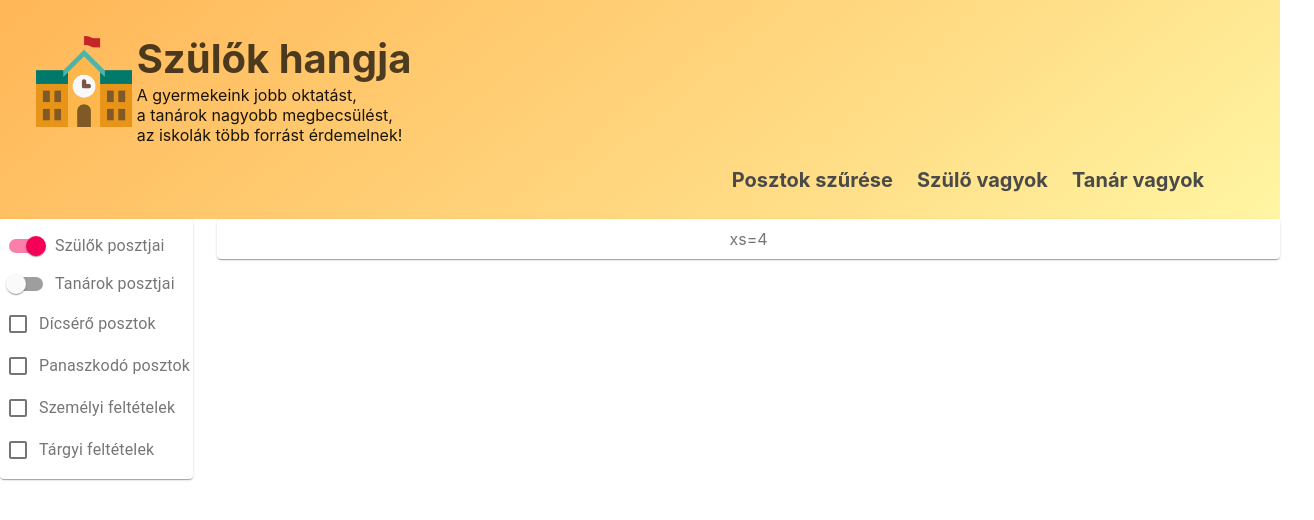
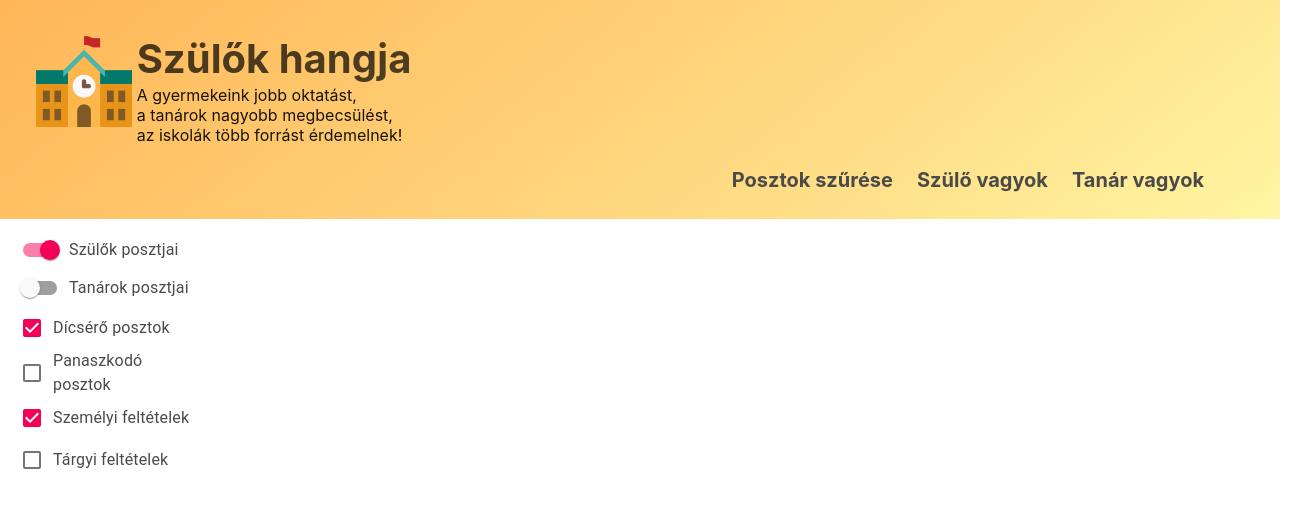
Before and after one commit to KlaraHajdu/szulokhangjaFE, a React (Create React App) app: page /filter in a window 1280 px wide. Shown: the top 520 px of the page, 1314 px wide, since content can reach past the window. Built offline with nearby package versions, Linux system fonts and the light colour scheme.

Commit message:
Delet paper from style

```diff
--- a/src/components/FilterPosts.tsx
+++ b/src/components/FilterPosts.tsx
@@ -1,7 +1,6 @@
 import React from "react";
 import { makeStyles, createStyles, Theme } from "@material-ui/core/styles";
 import Typography from "@material-ui/core/Typography";
-import Paper from "@material-ui/core/Paper";
 import Divider from "@material-ui/core/Divider";
 import Grid from "@material-ui/core/Grid";
 import Switch from "@material-ui/core/Switch";
@@ -12,16 +11,7 @@ import Checkbox from "@material-ui/core/Checkbox";
 const useStyles = makeStyles((theme: Theme) =>
     createStyles({
         container: {
-            display: "grid",
-            gridTemplateColumns: "repeat(12, 1fr)",
-            gridGap: theme.spacing(3)
-        },
-        paper: {
-            padding: theme.spacing(1),
-            textAlign: "center",
-            color: theme.palette.text.secondary,
-            whiteSpace: "nowrap",
-            marginBottom: theme.spacing(1)
+            margin: "0 0 0 10px"
         },
         divider: {
             margin: theme.spacing(2, 0)
@@ -40,13 +30,13 @@ const FilterPosts: React.FC<Props> = () => {
         IsTeacherSelected: false
     });
 
-    const [positive, setPositive] = React.useState(false);
+    const [positive, setPositive] = React.useState(true);
 
     const [negative, setNegative] = React.useState(false);
 
     const [material, setMaterial] = React.useState(false);
 
-    const [personal, setPersonal] = React.useState(false);
+    const [personal, setPersonal] = React.useState(true);
 
     const classes = useStyles();
 
@@ -104,9 +94,8 @@ const FilterPosts: React.FC<Props> = () => {
     };
     return (
         <div>
-            <Grid container spacing={3}>
+            <Grid container spacing={3} className={classes.container}>
                 <Grid item lg={2}>
-                    <Paper className={classes.paper}>
                     <FormGroup row>
                         <FormControlLabel
                             control={
@@ -171,11 +160,8 @@ const FilterPosts: React.FC<Props> = () => {
                             label="Tárgyi feltételek"
                         />
                     </FormGroup>
-                    </Paper>
                 </Grid>
-                <Grid item lg={10}>
-                    <Paper className={classes.paper}>xs=4</Paper>
-                </Grid>
+                <Grid item lg={10}></Grid>
             </Grid>
         </div>
     );
```
Lines whose indentation alone changed are shown as unchanged.
